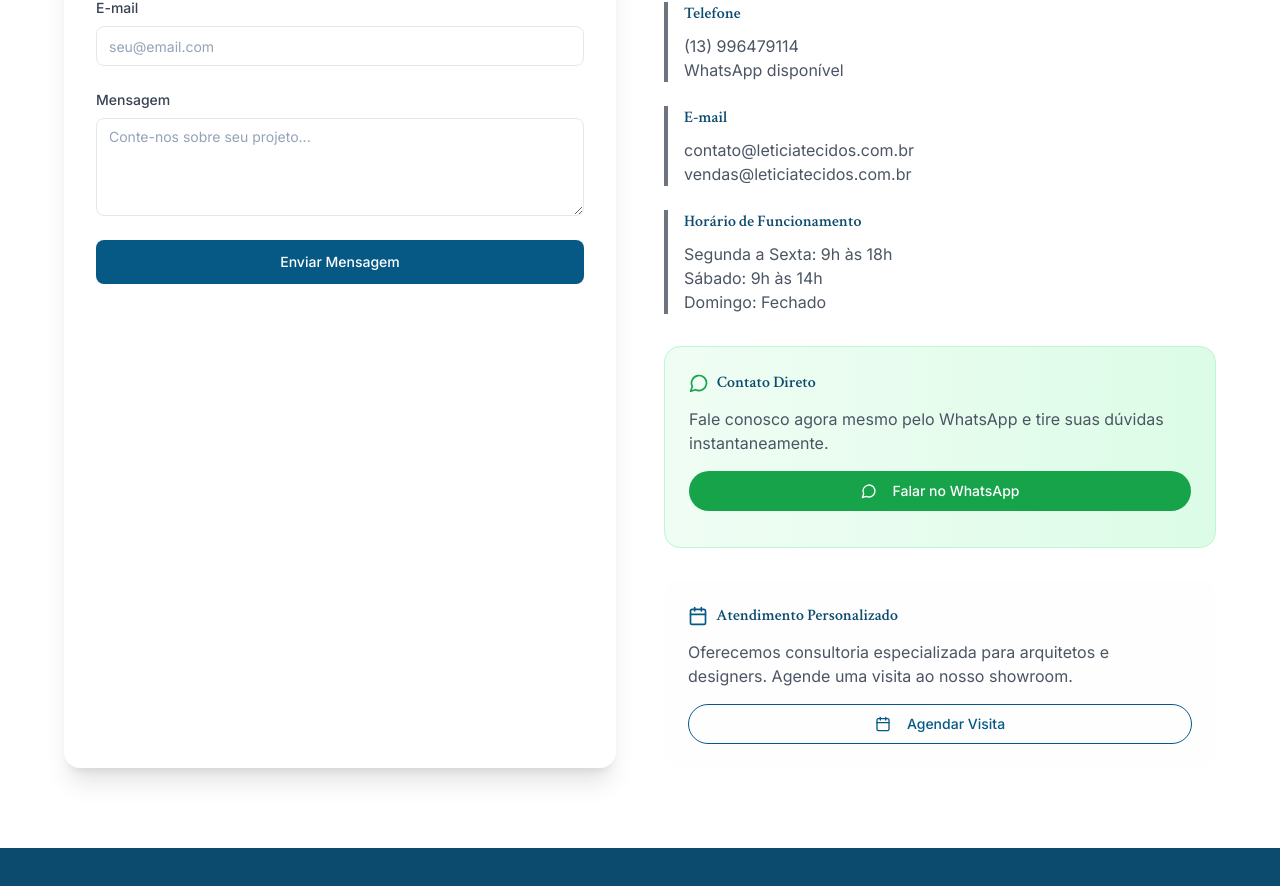
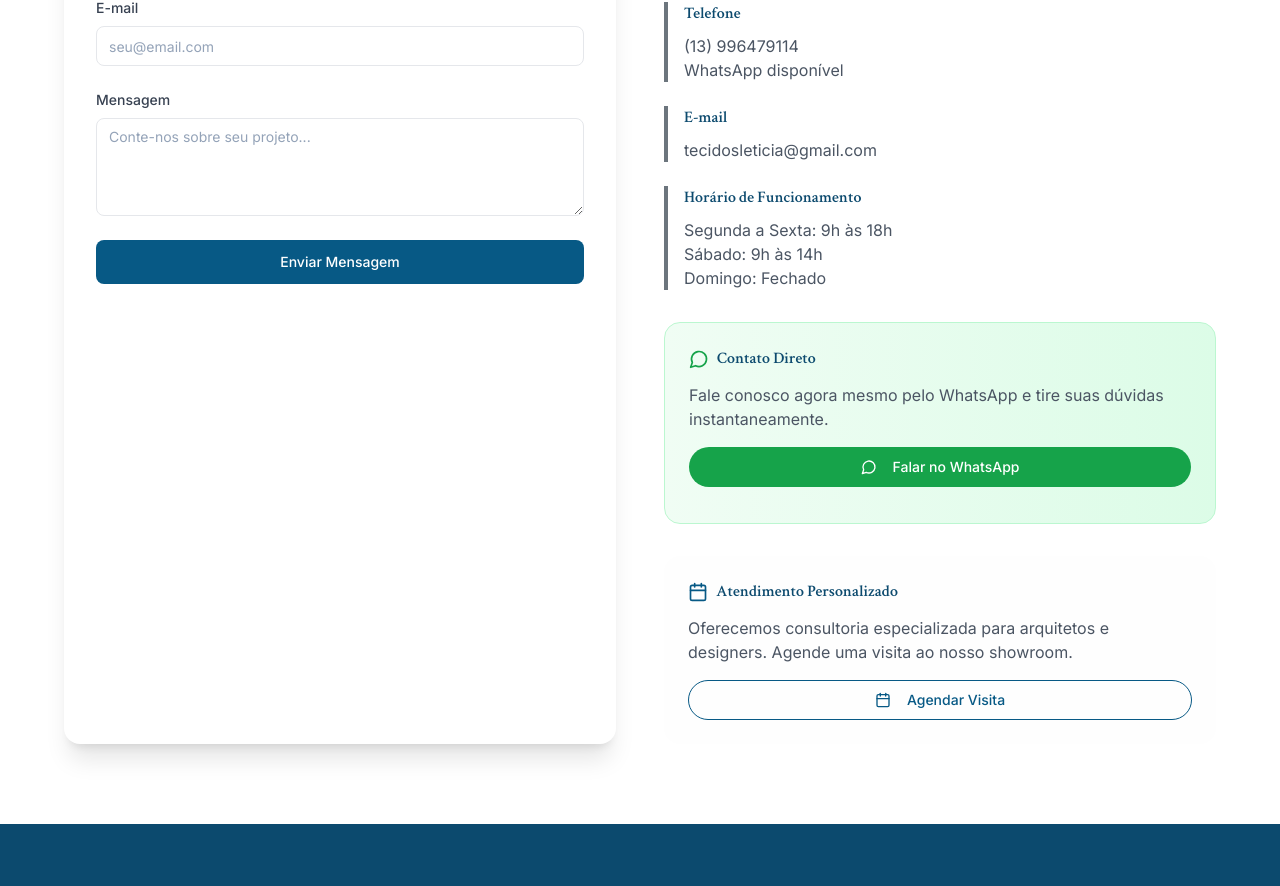
Before and after one commit to Kaolhou/tecidos, a React (Vite) app: page / in a window 1280 px wide. Shown: the part 2914-3800 px from the top of the page. Built offline with nearby package versions, Linux system fonts and the light colour scheme; no server answers; the database is empty.

Commit message:
update whatsapp and email

```diff
--- a/src/components/ContactSection.tsx
+++ b/src/components/ContactSection.tsx
@@ -105,7 +105,7 @@ const ContactSection = () => {
                   },
                   {
                     title: "E-mail",
-                    content: "contato@leticiatecidos.com.br\nvendas@leticiatecidos.com.br"
+                    content: "tecidosleticia@gmail.com"
                   },
                   {
                     title: "Horário de Funcionamento",
--- a/src/components/WhatsAppButton.tsx
+++ b/src/components/WhatsAppButton.tsx
@@ -8,7 +8,7 @@ interface WhatsAppButtonProps {
 }
 
 const WhatsAppButton = ({
-  phoneNumber = "5511999999999", // TODO: Atualizar com número real do WhatsApp Business
+  phoneNumber = "5513996479114", // WhatsApp Business da Tecido Luz Brasil
   message = "Olá! Visitei o site da Tecido Luz Brasil e gostaria de saber mais sobre os tecidos premium. Podem me ajudar com informações sobre preços, disponibilidade e modalidades de entrega?"
 }: WhatsAppButtonProps) => {
   const [showTooltip, setShowTooltip] = useState(false);
```
